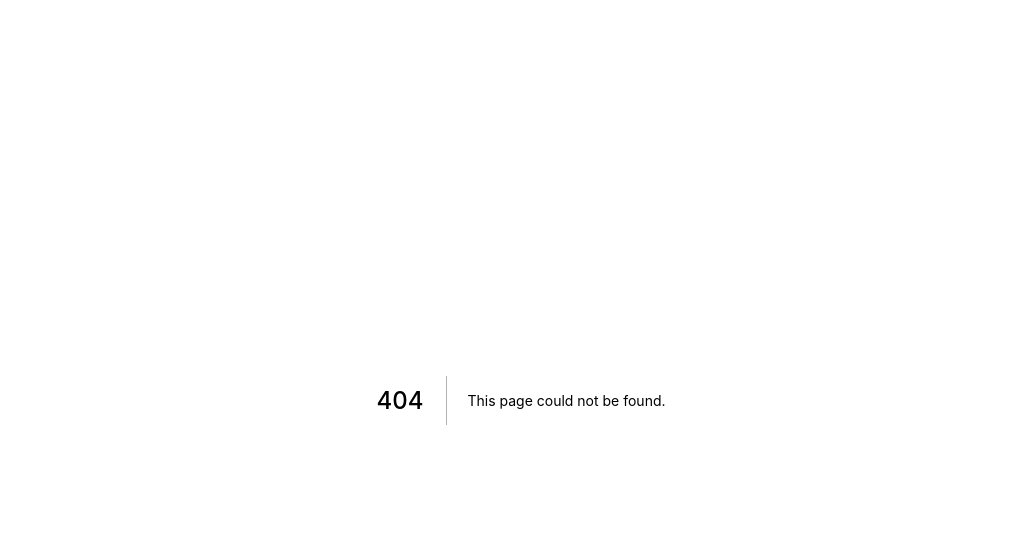
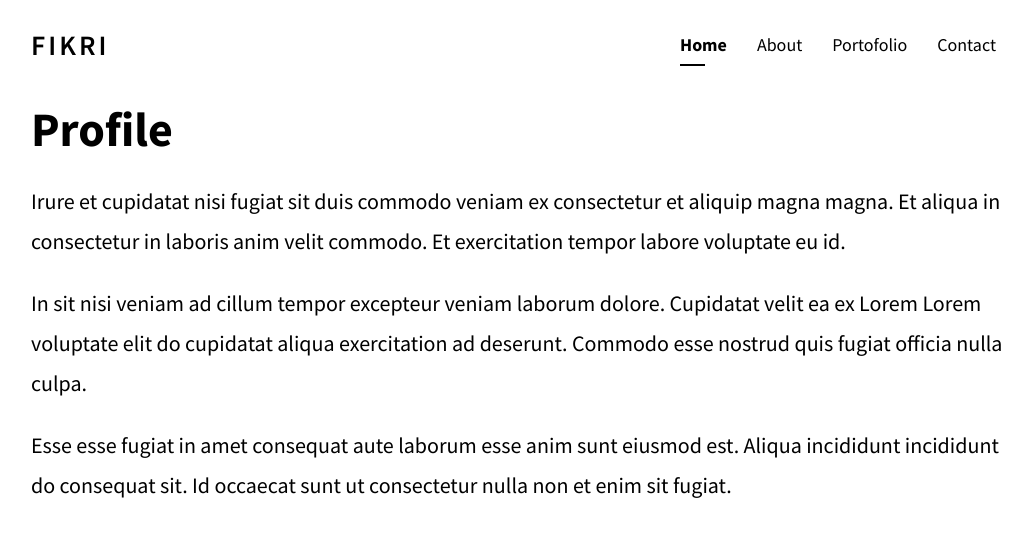
Before and after one commit to Fikrifire19/my-profile-web, a Next.js app: page /about in a window 1280 px wide. Before the commit this address had no page. Shown: the top 536 px of the page, without its empty margins (119-1151 px from the left). Built offline with nearby package versions, Linux system fonts and the light colour scheme.

Commit message:
add component Navbar & about page

```diff
--- /dev/null
+++ b/components/Navbar.jsx
@@ -0,0 +1,20 @@
+import Link from 'next/link';
+
+function Navbar() {
+    return (
+        <nav className="navbar">
+        <div className="container">
+          <Link href="/"><a className="logo">Fikri</a></Link>
+
+          <ul className="nav-links">
+            <li><Link href="/"><a className="nav-item active">Home</a></Link></li>
+            <li><Link href="/about"><a className="nav-item">About</a></Link></li>
+            <li><Link href="/portofolio"><a className="nav-item">Portofolio</a></Link></li>
+            <li><Link href="/contact"><a className="nav-item">Contact</a></Link></li>
+          </ul>
+        </div>
+      </nav>
+    )
+}
+
+export default Navbar;
--- /dev/null
+++ b/pages/about.jsx
@@ -0,0 +1,26 @@
+import Link from 'next';
+import Navbar from '../components/Navbar';
+
+function About() {
+    return (
+        <>
+            <Navbar />
+
+            <section className="hero">
+                <div className="container">
+                    <div className="text-wrapper w-full">
+                        <h1 className="title">Profile</h1>
+                        <p className="description">Irure et cupidatat nisi fugiat sit duis commodo veniam ex consectetur et aliquip magna magna. Et aliqua in consectetur in laboris anim velit commodo. Et exercitation tempor labore voluptate eu id.</p>
+
+                        <p className="description">In sit nisi veniam ad cillum tempor excepteur veniam laborum dolore. Cupidatat velit ea ex Lorem Lorem voluptate elit do cupidatat aliqua exercitation ad deserunt. Commodo esse nostrud quis fugiat officia nulla culpa.</p>
+
+                        <p className="description">Esse esse fugiat in amet consequat aute laborum esse anim sunt eiusmod est. Aliqua incididunt incididunt do consequat sit. Id occaecat sunt ut consectetur nulla non et enim sit fugiat.</p>
+                    </div>
+                </div>
+
+            </section>
+        </>
+    )
+}
+
+export default About;
--- a/styles/app.scss
+++ b/styles/app.scss
@@ -71,6 +71,10 @@ a[href] {
         .text-wrapper {
             width: 50%;
 
+            &.w-full {
+                width: 100%;
+            }
+
             .title {
                 font-size: 48px;
                 margin-top: 0;
```
Also changed, not shown: pages/index.jsx (+2 -13 lines).
